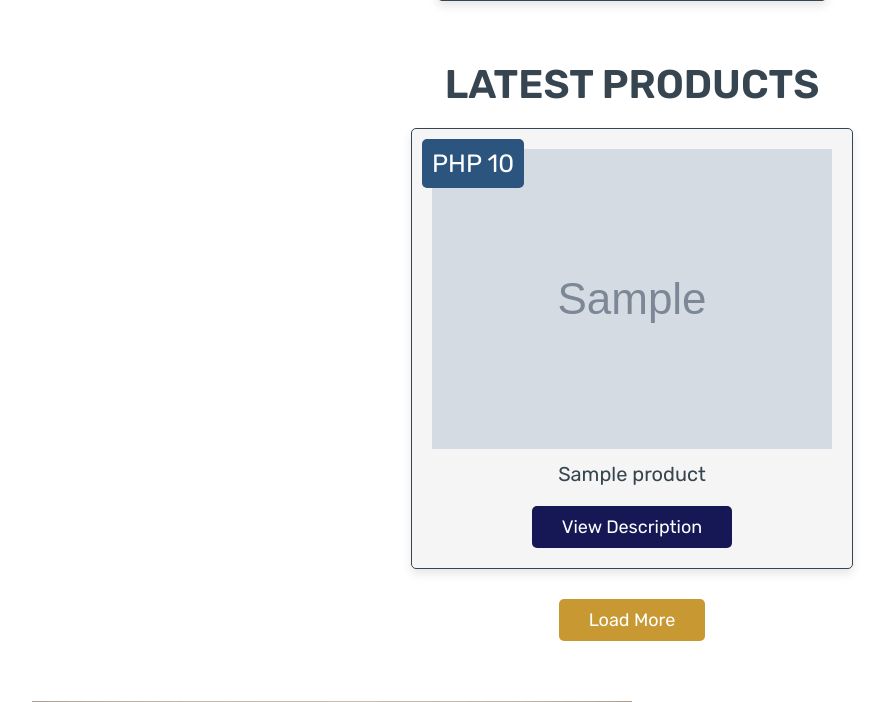
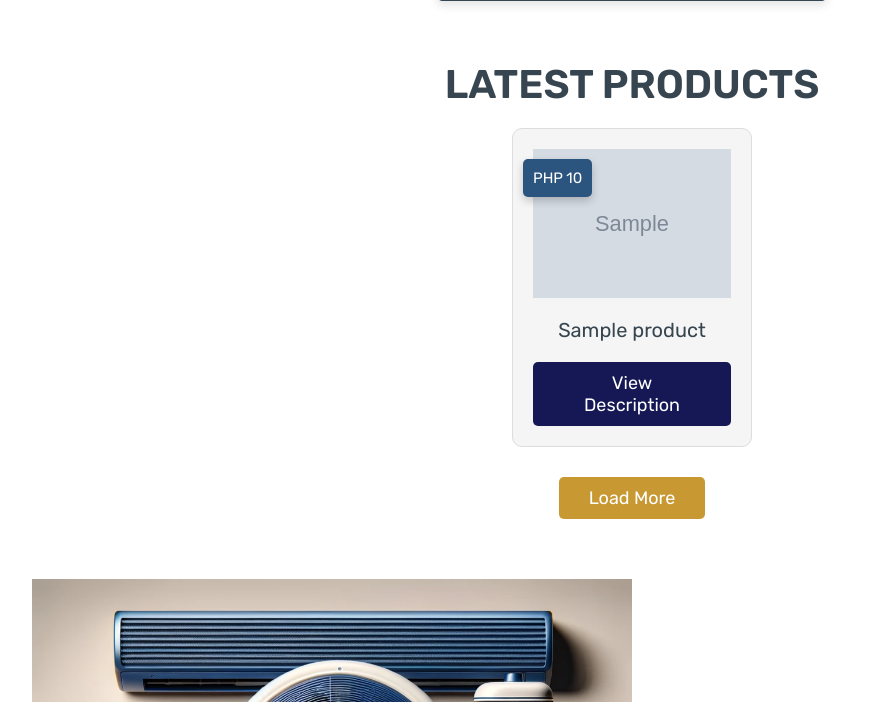
Before and after one commit to cessapellido/project, a PHP site: page /home.php in a window 1280 px wide. Shown: the part 3257-3959 px from the top of the page, without its empty margins (8-892 px from the left). Run offline with PHP 8.4, Linux system fonts and the light colour scheme; the visitor is signed in with stand-in values (Sample User, id 1); tables that the repository leaves empty hold one stand-in row (values such as "Sample post"); grey boxes marked "Sample" are stand-in pictures; data that the repository does not hold is empty.

Commit message:
hotfix: refactor design

```diff
--- a/project/admin_products.php
+++ b/project/admin_products.php
@@ -153,7 +153,6 @@ if(isset($_POST['update_product'])){
          <img src="uploaded_img/<?php echo $fetch_products['image']; ?>" alt="">
          <div class="name"><?php echo $fetch_products['name']; ?></div>
          <div class="price">PHP <?php echo $fetch_products['price']; ?></div>
-         <div class="description"><?php echo $fetch_products['description']; ?></div>
          <a href="admin_products.php?update=<?php echo $fetch_products['id']; ?>" class="option-btn">update</a>
          <a href="admin_products.php?delete=<?php echo $fetch_products['id']; ?>" class="delete-btn" onclick="return confirm('delete this product?');">delete</a>
       </div>
--- a/project/css/style.css
+++ b/project/css/style.css
@@ -457,38 +457,34 @@ section {
 }
 
 .products .box-container {
-  max-width: 1800px;
+  display: flex; /* Align children horizontally */
+  justify-content: center; /* Center the items in the container */
+  flex-wrap: wrap; /* Allow items to wrap to the next line on smaller screens */
+  max-width: 1200px; /* Or adjust based on your design needs */
   margin: 0 auto;
-  display: grid;
-  grid-template-columns: repeat(250px, 30rem);
-  align-items: start;
-  gap: 1.5rem;
-  justify-content: center;
+  gap: 20px; /* Space between the boxes */
 }
 
 .products .box-container .box {
-  border-radius: 0.5rem;
-  padding: 2rem; /* adjust as necessary */
+  display: flex; /* Use flex to layout contents vertically */
+  flex-direction: column; /* Stack children vertically */
+  align-items: center; /* Align items in the center */
+  width: 240px; /* Adjust based on your content size */
   background-color: var(--light-bg);
-  box-shadow: var(--box-shadow);
-  padding-bottom: 2rem;
   text-align: center;
-  border: var(--border);
-  position: relative;
-  overflow: hidden;
+  padding: 20px;
+  border: 1px solid #ddd; /* Adds a subtle border, adjust as needed */
+  border-radius: 10px; /* Rounded corners */
+  position: relative; /* Required for absolute positioning of the price */
 }
 
-.products .box-container .box .image img {
-  margin: 0; /* reset margin */
-  width: auto; /* ensures the image takes the full width of the container */
-  max-width: 100%;
-  height: auto; /* fixed height */
-  object-fit: cover; /* or 'cover' to ensure the image fills the height */
-  position: absolute;
-  top: 50%;
-  left: 50%;
-  transform: translate(-50%, -50%); /* centers the image both horizontally and vertically */
+.products .box-container .box img {
+  width: 100%; /* Make the image fill the container */
+  height: auto; /* Keep the image's aspect ratio */
+  object-fit: contain; /* Prevents image distortion */
+  margin-bottom: 10px; /* Space between image and text */
 }
+
 
 
 .products .box-container .box .name {
@@ -497,32 +493,15 @@ section {
   color: var(--charcoal-blue);
 }
 
-.products .box-container .box .description {
-  white-space: pre-wrap;
-  font-family: Arial, sans-serif;
-  max-width: 300px; /* Ensure description does not exceed box width */
-  overflow-wrap: break-word; /* Breaks words to prevent overflow */
-  word-break: break-all; /* Breaks words at any character to prevent overflow */
-  text-align: justify; /* Justifies the text (optional) */
-  margin: 1rem 0; /* Keeps the margin as before */
-  padding: 1.2rem 1.4rem; /* Ensures padding inside the description box */
-  box-sizing: border-box; /* Ensures the box model does not exceed its designated space */
-  border-radius: 0.5rem; /* Keeps rounded corners for the box */
-  border: var(--border); /* Retains border properties */
-  height: auto; /* Adjusts height automatically based on content */
-  display: block; /* Ensures the description is treated as a block-level element */
-}
-
-
 .products .box-container .box .price {
-  position: absolute;
-  top: 1rem;
-  left: 1rem;
-  border-radius: 0.5rem;
-  padding: 1rem;
-  font-size: 2.5rem;
-  color: var(--white);
-  background-color: var(--blueberry);
+  position: absolute; /* Keep the price positioned relative to the box */
+  top: 1rem; /* Distance from the top of the box */
+  left: 1rem; /* Distance from the left side of the box */
+  background-color: var(--blueberry); /* Or any color you had before */
+  color: var(--white); /* Text color, usually white */
+  padding: 10px; /* Padding around the text */
+  border-radius: 0.5rem; /* Rounded corners for the price tag */
+  font-size: 1.5rem; /* Text size, adjust as needed */
 }
 
 .about .flex {
@@ -1103,36 +1082,43 @@ section {
 }
 
 .product-image img {
-  width: 200%; /* Adjust this value to change the size */
-  max-width: 1000px;/* Increase this value to make the image larger */
-  height: auto;
+  width: 300px;
+  height:300px;
   border-radius: 10px;
-  margin-bottom: 20px; /* Add space below the image */
 }
 
-
 .product-info {
-  text-align: center;
+  text-align: justify;
   padding: 20px;
 }
 
 .product-title {
-  font-size: 2em;
-  margin-bottom: 200px;
+  font-size: 5rem;
+  margin: 20px 0;
+  color: var(--columbia-blue)
 }
 
 .product-description {
-  font-size: 18px;
-  margin-bottom: 70px;
+  font-size: 15px;
+  margin-bottom: 20px;
   color: #666;
 }
 
+.product-cart {
+  margin-top: 20px;
+}
 
 .price {
-  font-size: 1.5em;
-  color: var(--light-color);
-  margin-right: 10px;
+  font-size: 3rem;
+  color: #fff; /* Changed text color for better visibility against darker backgrounds */
+  background-color: var(--blueberry); /* Background color of the box */
+  padding: 10px 20px; /* Padding inside the box */
+  border-radius: 10px; /* Rounded corners of the box */
+  margin: 20px 0; /* Margin around the box */
+  display: inline-block; /* Makes the box wrap around the text */
+  box-shadow: 0px 4px 8px rgba(0, 0, 0, 0.2); /* Optional: Adds a subtle shadow for depth */
 }
+
 
 .add-to-cart-btn:hover {
   background-color: #dc2f2f;
--- a/project/product_details.php
+++ b/project/product_details.php
@@ -37,9 +37,9 @@ if(isset($_POST['product_name']) && isset($_POST['product_image'])) {
         </div>
         <div class="product-info">
             <h1 class="product-title"><?php echo $product_name; ?></h1>
-            <div class="product-description"><?php echo $description; ?></div>
+            <div class="product-description"><?php echo nl2br($description); ?></div>
             <div class="product-cart">
-                <span class="price">PHP <?php echo $product_price; ?></span>
+                <span class="price"> Price: PHP <?php echo $product_price; ?></span>
             </div>
         </div>
     </div>
--- a/project/shop.php
+++ b/project/shop.php
@@ -354,7 +354,7 @@ function moveSlide(n) {
    <div class="box-container">
 
       <?php
-         $select_products = mysqli_query($conn, "SELECT * FROM `products` WHERE category = 'Home and Kitchen Appliances'") or die('query failed');
+         $select_products = mysqli_query($conn, "SELECT * FROM `products` WHERE category = 'Home and Kitchen Appliance'") or die('query failed');
          if(mysqli_num_rows($select_products) > 0){
             while($fetch_products = mysqli_fetch_assoc($select_products)){
       ?>
```
Also changed, not shown: project/uploaded_img/efan.jpg (added), project/uploaded_img/industrial-fan.jpg (added), project/uploaded_img/multi-cooker.jpg (added), project/uploaded_img/water_dispenser.jpg (added), 1 other file.
